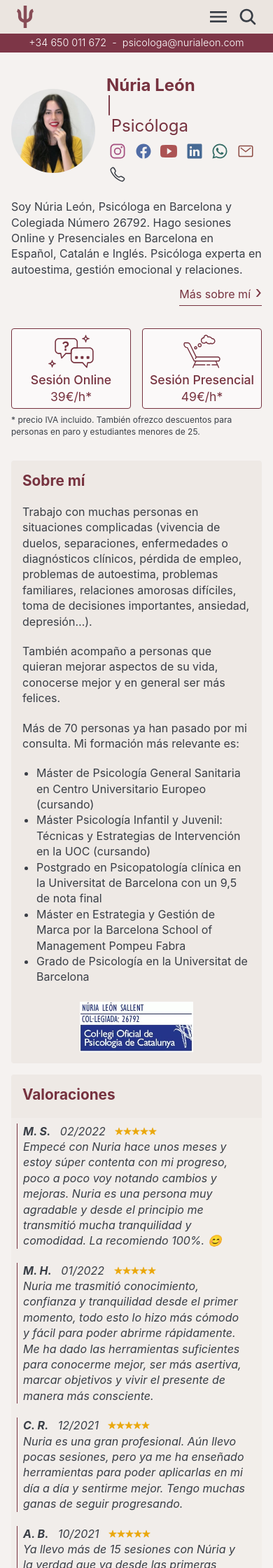
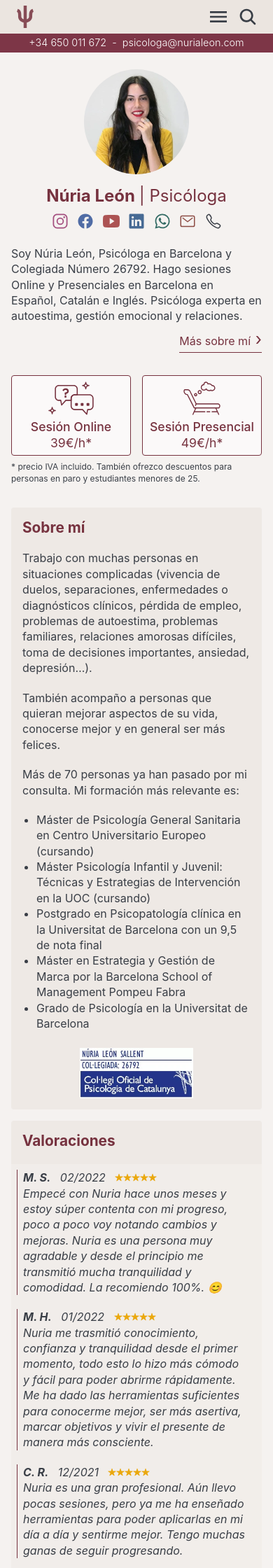
Before and after one commit to nurialeonsallent/nurialeon.com, a Jekyll site: the page built from index.html, in a window 390 px wide. Shown: the top 2240 px of the page at 70% size. Built offline with Jekyll 4.4.1, drawn with Linux system fonts in a browser that asks for light colours.

Commit message:
closes #3

```diff
--- a/_sass/5-OldPage/index.scss
+++ b/_sass/5-OldPage/index.scss
@@ -571,7 +571,7 @@ svg {
   }
 }
 
-@media only screen and (max-width: 1124px) and (min-width: 767px),
+@media only screen and (max-width: 1124px) and (min-width: 850px),
   only screen and (max-width: 550px) {
   .me {
     grid-gap: 0;
@@ -633,7 +633,7 @@ svg {
   }
 }
 
-@media only screen and (max-width: 767px) {
+@media only screen and (max-width: 850px) {
   a.action,
   button.action {
     padding: 2px 8px;
@@ -756,7 +756,35 @@ svg {
 }
 
 @media only screen and (max-width: 550px) {
-  .me .title {
-    width: 1px; /* force word-wrap */
+  .me {
+    margin-top: 0.5rem;
+    grid-template-areas:
+      "img"
+      "title"
+      "networks"
+      "text"
+      "about-me";
+    grid-template-rows: auto;
+    grid-template-columns: auto;
+    justify-items: center;
+    align-items: center;
+
+    > img, .networks {
+      justify-self: center;
+    }
+
+    > img {
+      width: 150px;
+      max-width: 150px;
+      height: 150px;
+      max-height: 150px;
+      margin-right: 0;
+      margin-bottom: 1rem;
+    }
+
+
+    // .title {
+    //   width: 1px; /* force word-wrap */
+    // }
   }
 }
```
